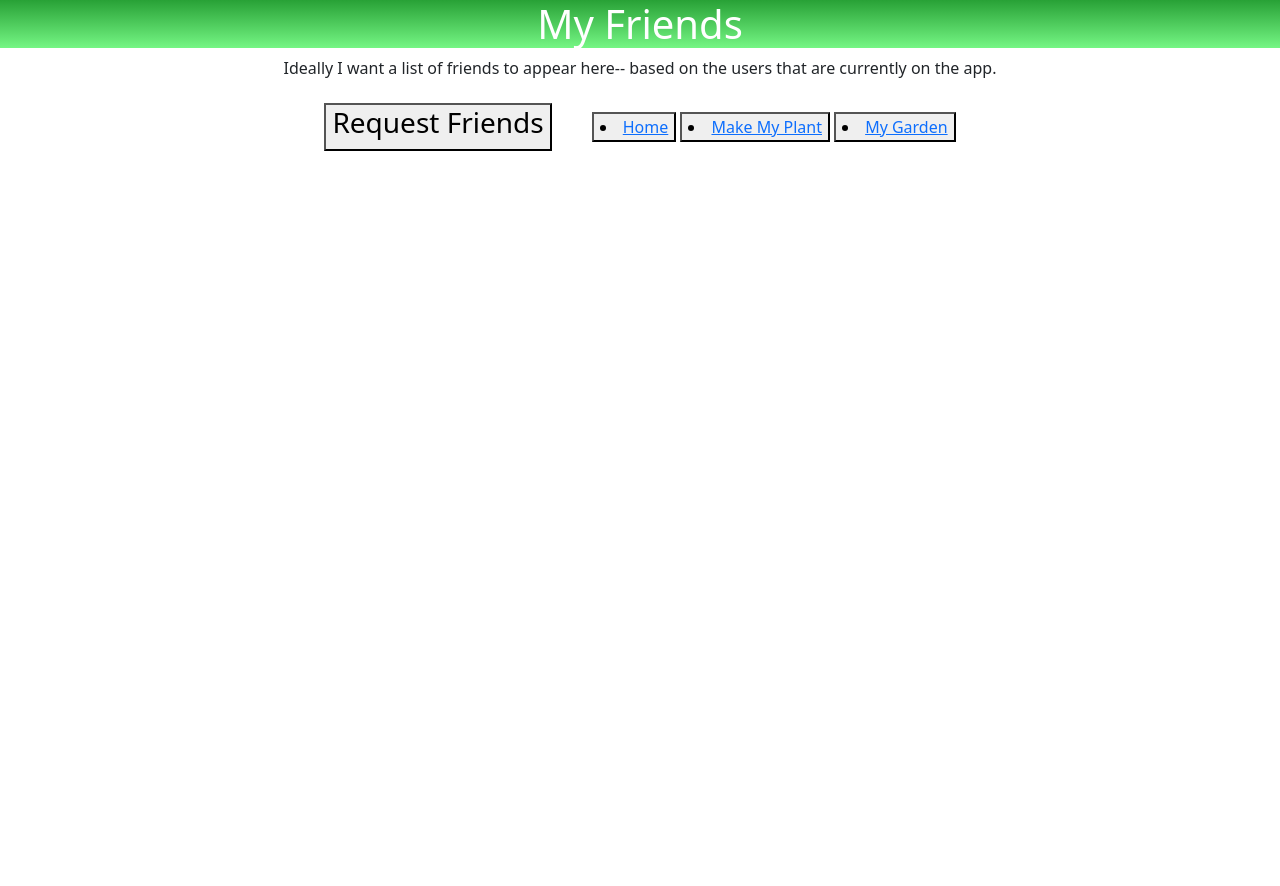
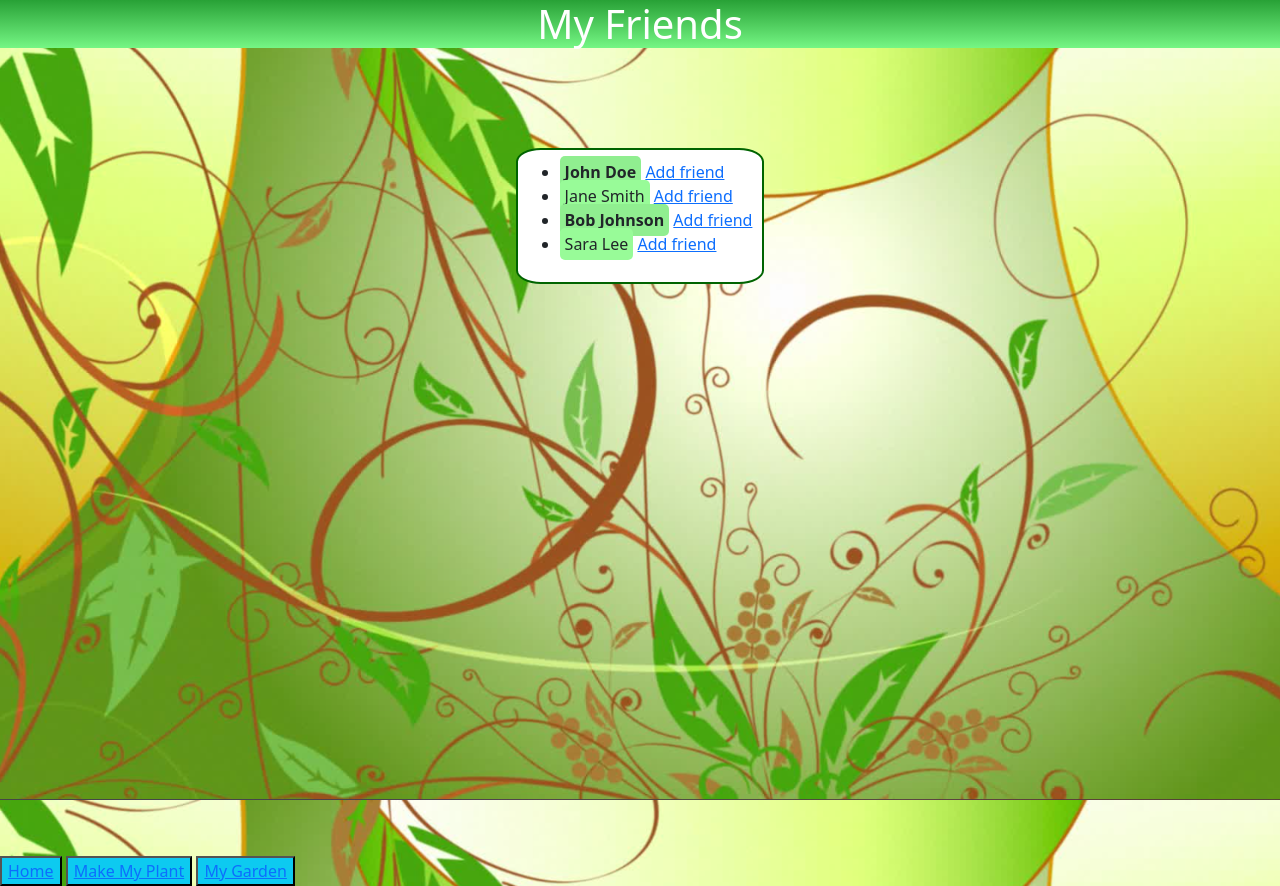
Before and after one commit to MemoryofLight/startup, a plain HTML site: page friends.html in a window 1280 px wide. Before the commit the page ends 800 px from the top, so only its background shows below. Drawn offline with nearby package versions, Linux system fonts and the light colour scheme.

Commit message:
added the friends css

```diff
--- /dev/null
+++ b/friends.css
@@ -0,0 +1,42 @@
+.friends{
+    height: 100vh;
+    width: 100vw;
+    background: url(friendsbackground.png);
+    background-size: cover;
+}
+
+header{ /*change color*/
+background-image: linear-gradient(rgb(40, 161, 54), rgb(117, 246, 132));
+text-align: center;
+color: white;
+}
+
+main{
+    height: 100%;
+    width: 100%;
+    display: flex;
+    align-items: center;
+    justify-content: center;
+}
+
+.user-list{
+    border: 2px solid darkgreen;
+    padding: 10px;
+    top: -30vh;
+    position: relative;
+    background-color: white;
+    border-radius: 10%;
+}
+
+.friend{
+    background-color: lightgreen;
+    padding: 5px;
+    border-radius: 5px;
+    font-weight: bold;
+}
+
+.non-friend{
+    background-color: palegreen;
+    padding: 5px;
+    border-radius: 5px;
+}
--- a/friends.html
+++ b/friends.html
@@ -6,7 +6,7 @@
         <title>Plantarium</title>
         <!--insert a link here maybe to a good photo to go with the title-->
 
-        <link rel="stylesheet" href="main.css" />
+        <link rel="stylesheet" href="friends.css" />
 
         <!-- Include bootstrap CSS framework -->
         <link
@@ -17,25 +17,27 @@
         />
     </head>
 
-    <body>
+    <body class="friends">
         <header>
             <h1 id="friendsheader">My Friends</h1>
         </header>
 
-        <main>
-            <p>Ideally I want a list of friends to appear here--
-                based on the users that are currently on the app.
-            </p>
+        <main class="container-fluid">
+            <div class="user-list">
+                <ul>
+                  <li><span class="username friend">John Doe</span> <a href="#">Add friend</a></li>
+                  <li><span class="username non-friend">Jane Smith</span> <a href="#">Add friend</a></li>
+                  <li><span class="username friend">Bob Johnson</span> <a href="#">Add friend</a></li>
+                  <li><span class="username non-friend">Sara Lee</span> <a href="#">Add friend</a></li>
+                </ul>
+              </div>
         </main>
 
         <footer>
-            <button><h3 id="choosefriends">Request Friends</h3></button>
                 <nav>
-                    <menu>
-                        <button><li><a href="index.html">Home</a></li></button>
-                        <button><li><a href="build.html">Make My Plant</a></li></button>
-                        <button><li><a href="garden.html">My Garden</a></li></button>
-                    </menu>
+                    <button class="bg-info"><a href="index.html">Home</a></button>
+                    <button class="bg-info"><a href="build.html">Make My Plant</a></button>
+                    <button class="bg-info"><a href="garden.html">My Garden</a></button>
                 </nav>
         </footer>
     </body>
```
Also changed, not shown: friendsbackground.png (added).
